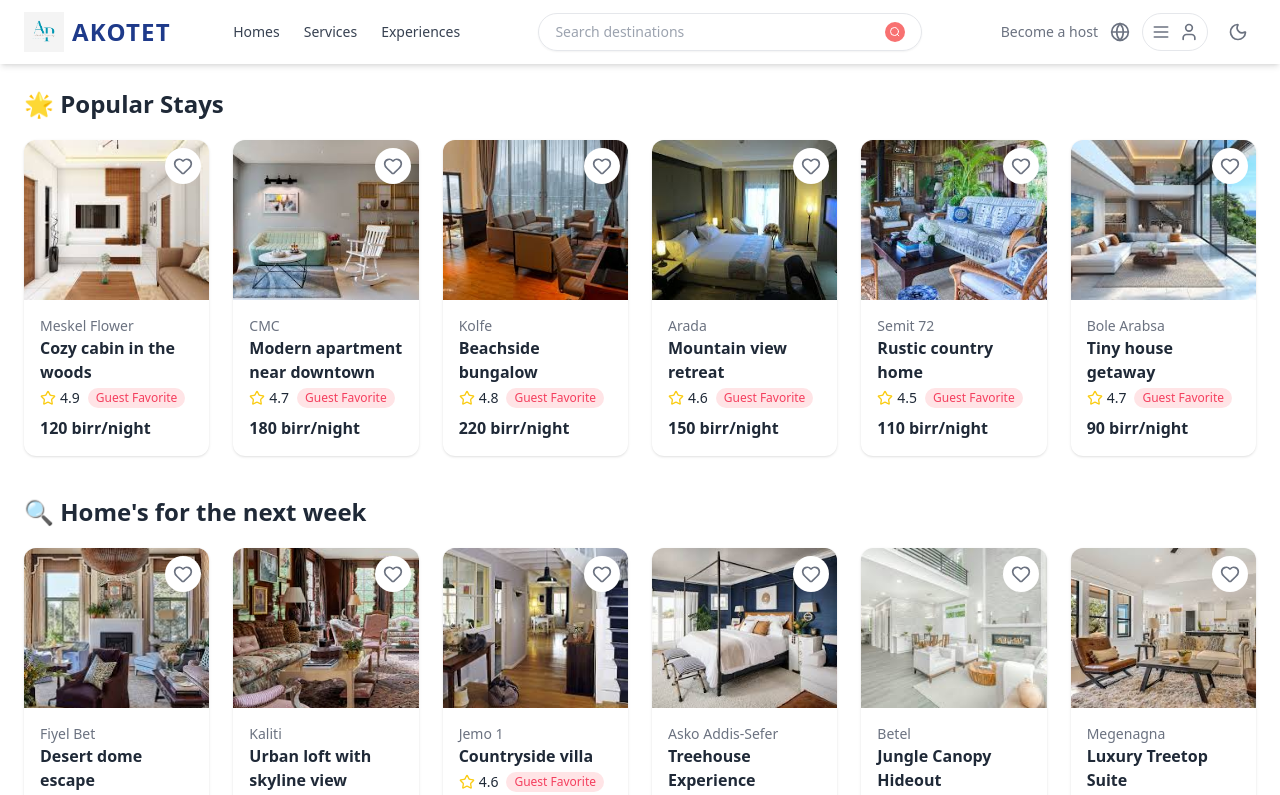
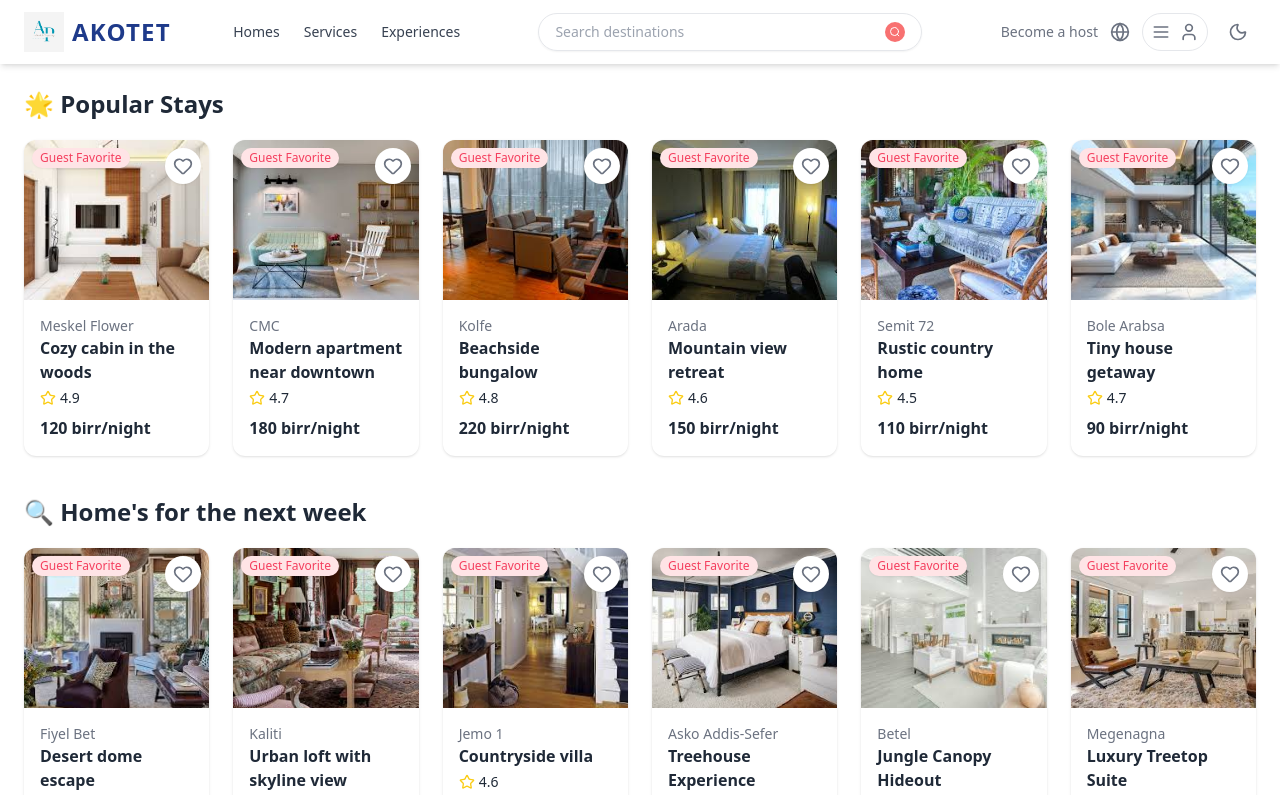
Before and after one commit to HailuBoc/bluenile, a Next.js app in the folder frontend/: page / in a window 1280 px wide. Shown: the top 795 px of the page. Built offline with nearby package versions, Linux system fonts and the light colour scheme.

Commit message:
new push

```diff
--- a/frontend/src/components/ProductCard.js
+++ b/frontend/src/components/ProductCard.js
@@ -14,10 +14,17 @@ export default function ProductCard({
 
   return (
     <div className="relative bg-white dark:bg-gray-800 text-gray-800 dark:text-white rounded-xl shadow hover:shadow-lg transition-all overflow-hidden group">
+      {/* Guest Favorite Tag */}
+      {guestFavorite && (
+        <div className="absolute top-2 left-2 text-xs bg-rose-100 dark:bg-rose-800 text-rose-500 dark:text-white px-2 py-0.5 rounded-full z-10 shadow-sm">
+          Guest Favorite
+        </div>
+      )}
+
       {/* Like Button */}
       <button
         onClick={() => setLiked(!liked)}
-        className="absolute top-2 right-2 p-2 bg-white dark:bg-gray-900 rounded-full z-10"
+        className="absolute top-2 right-2 p-2 bg-white dark:bg-gray-900 rounded-full z-10 shadow-sm"
       >
         <Heart
           className={`h-5 w-5 ${
@@ -26,12 +33,14 @@ export default function ProductCard({
         />
       </button>
 
+      {/* Product Image */}
       <img
         src={image}
         alt={title}
         className="w-full h-40 object-cover group-hover:scale-105 transition-transform"
       />
 
+      {/* Card Info */}
       <div className="p-4">
         <div className="text-sm text-gray-500 dark:text-gray-300">
           {location}
@@ -40,11 +49,6 @@ export default function ProductCard({
         <div className="flex items-center text-sm mt-1">
           <Star className="h-4 w-4 text-yellow-400" />
           <span className="ml-1">{rating}</span>
-          {guestFavorite && (
-            <span className="ml-2 text-xs bg-rose-100 dark:bg-rose-800 text-rose-500 dark:text-white px-2 py-0.5 rounded-full">
-              Guest Favorite
-            </span>
-          )}
         </div>
         <div className="mt-2 font-bold">{price}</div>
       </div>
```
